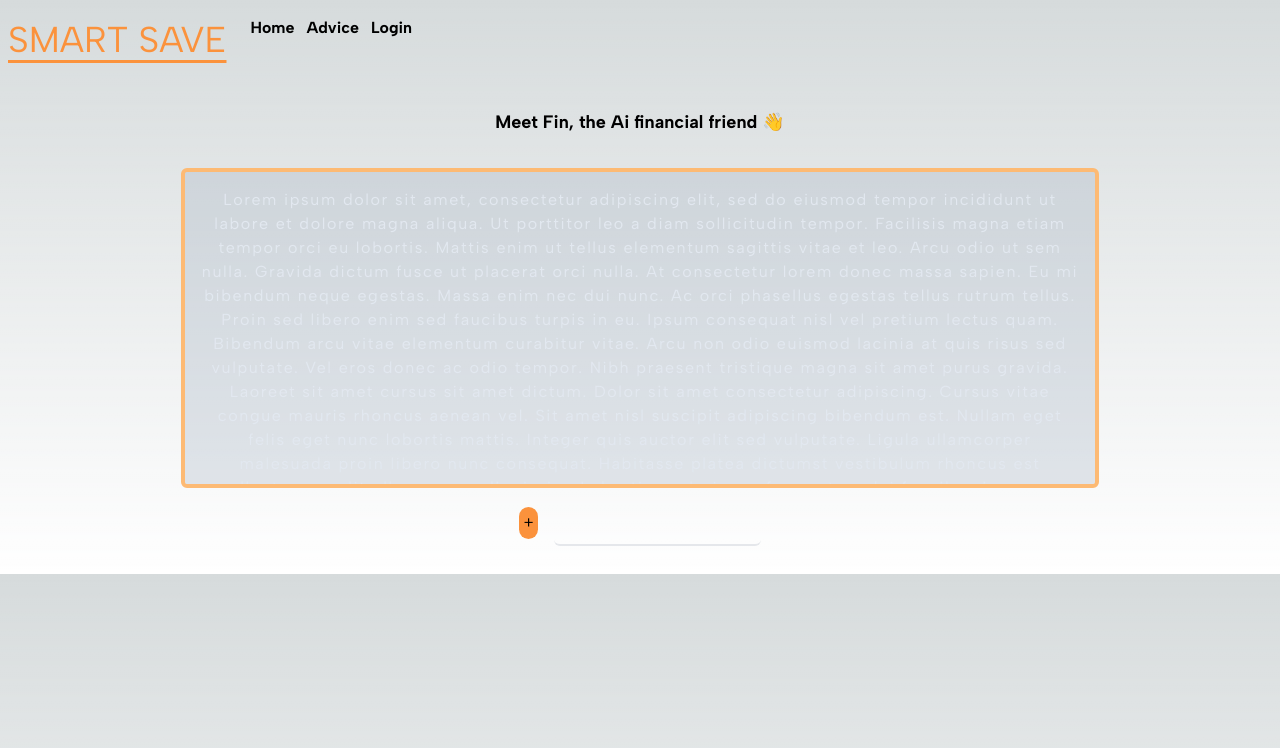
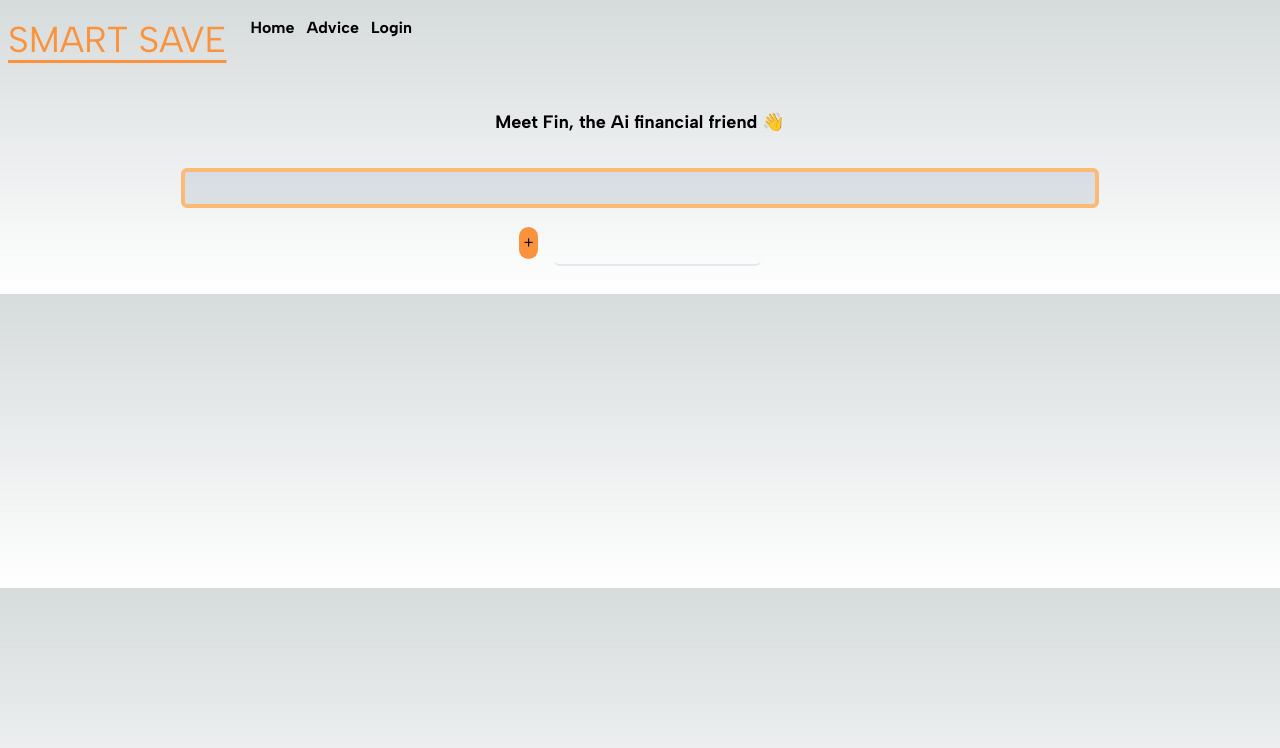
Before and after one commit to 00gigs/paycheckCalc, a Next.js app: page /Advice in a window 1280 px wide. Shown: the top 748 px of the page. Built offline with nearby package versions, Linux system fonts and the light colour scheme.

Commit message:
ai updated

```diff
--- a/app/Advice/page.js
+++ b/app/Advice/page.js
@@ -1,6 +1,47 @@
-import React from "react";
+'use client'
+import React, {useState} from "react";
+import OpenAI from "openai";
+
+
+//OPEN AI CHARGES WATCH API USAGE❗️❗️❗️❗️❗️❗️❗️❗️❗️❗️❗️❗️❗️❗️❗️❗️❗️❗️
+
+
 
 const Advice = () => {
+
+
+
+
+    const [gpt,setGpt] = useState()
+
+//     const openai = new OpenAI({apiKey:'',
+//     dangerouslyAllowBrowser: true,
+// });
+
+    async function main() {
+      const completion = await openai.chat.completions.create({
+        messages: [{ role: "user", content: "how to turn 400 dollars into 600." }],
+        model: "gpt-3.5-turbo",
+      });
+    const result =  completion.choices[0].message.content
+      console.log(completion.choices[0].message.content);
+      setGpt(result)
+    }
+
+    // main();
+
+
+
+const fetchData = () => {
+
+}
+
+
+const onsubmit = () => {
+
+}
+
+
   return (
     //flex col flex = vertical stack
 
@@ -11,28 +52,7 @@ const Advice = () => {
 
       {/**result display /AI text */}
       <div className=" text-wrap  flex  w-3/4 border-4 border-orange-300 m-3 p-4 bg-slate-400 bg-opacity-25 rounded-md text-slate-200 max-h-80 overflow-y-auto tracking-widest">
-        Lorem ipsum dolor sit amet, consectetur adipiscing elit, sed do eiusmod
-        tempor incididunt ut labore et dolore magna aliqua. Ut porttitor leo a
-        diam sollicitudin tempor. Facilisis magna etiam tempor orci eu lobortis.
-        Mattis enim ut tellus elementum sagittis vitae et leo. Arcu odio ut sem
-        nulla. Gravida dictum fusce ut placerat orci nulla. At consectetur lorem
-        donec massa sapien. Eu mi bibendum neque egestas. Massa enim nec dui
-        nunc. Ac orci phasellus egestas tellus rutrum tellus. Proin sed libero
-        enim sed faucibus turpis in eu. Ipsum consequat nisl vel pretium lectus
-        quam. Bibendum arcu vitae elementum curabitur vitae. Arcu non odio
-        euismod lacinia at quis risus sed vulputate. Vel eros donec ac odio
-        tempor. Nibh praesent tristique magna sit amet purus gravida. Laoreet
-        sit amet cursus sit amet dictum. Dolor sit amet consectetur adipiscing.
-        Cursus vitae congue mauris rhoncus aenean vel. Sit amet nisl suscipit
-        adipiscing bibendum est. Nullam eget felis eget nunc lobortis mattis.
-        Integer quis auctor elit sed vulputate. Ligula ullamcorper malesuada
-        proin libero nunc consequat. Habitasse platea dictumst vestibulum
-        rhoncus est pellentesque elit ullamcorper dignissim. Lobortis
-        scelerisque fermentum dui faucibus in ornare quam viverra. Ante in nibh
-        mauris cursus mattis molestie a. Ultricies integer quis auctor elit sed
-        vulputate. Augue mauris augue neque gravida. Velit laoreet id donec
-        ultrices tincidunt arcu. Nulla at volutpat diam ut venenatis tellus in
-        metus.
+        {gpt}
       </div>
 
       {/**submit button   */}
--- a/package.json
+++ b/package.json
@@ -21,6 +21,7 @@
     "next": "14.1.0",
     "next-auth": "^5.0.0-beta.13",
     "next-connect": "^1.0.0",
+    "openai": "^4.28.4",
     "react": "^18",
     "react-dom": "^18",
     "react-icons": "^5.0.1"
```
Also changed, not shown: 1 other file (tests, documents, lock files or other folders).
